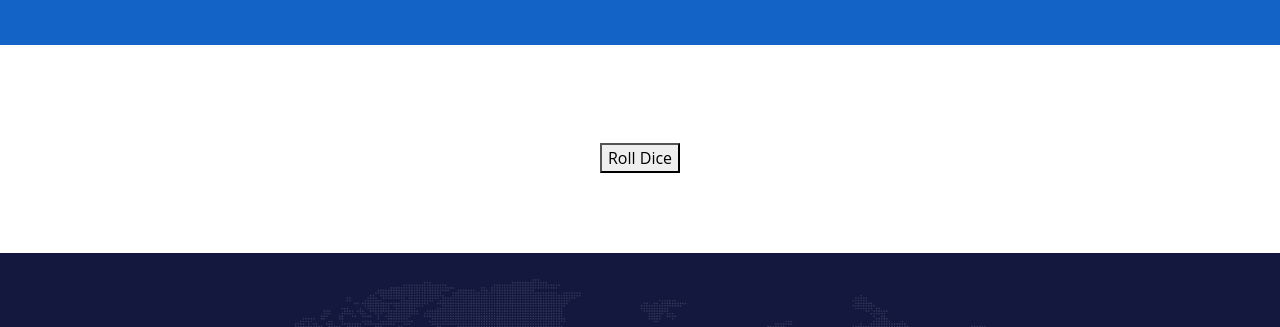
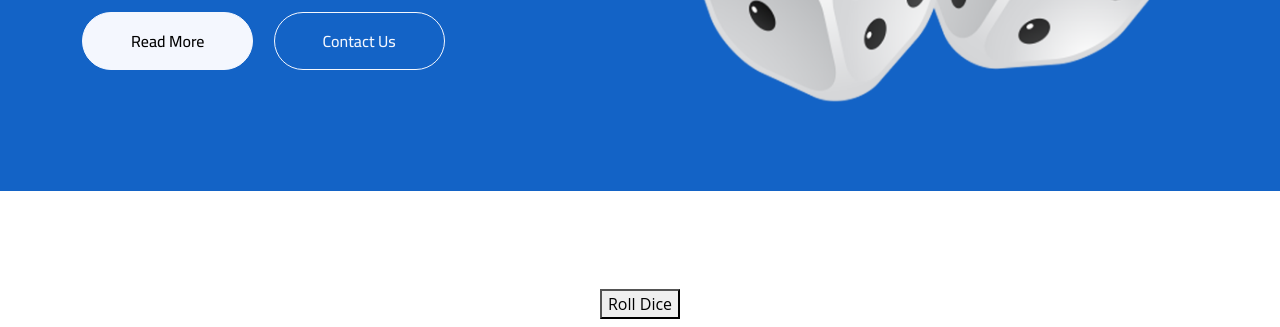
Before and after one commit to radoghr/dice, a plain HTML site: page index.html in a window 1280 px wide. Shown: the part 415-742 px from the top of the page. Drawn offline with nearby package versions, Linux system fonts and the light colour scheme; a script that the page names is missing; a web font is replaced by a local one.

Commit message:
Update index.html

```diff
--- a/index.html
+++ b/index.html
@@ -82,7 +82,7 @@
                     <a href="" class="btn btn-outline-light py-sm-3 px-sm-5 rounded-pill animated slideInRight">Contact Us</a>
                 </div>
                 <div class="col-lg-6 align-self-end text-center text-lg-end">
-                    <img class="img-fluid" src="img/hero-img.png" alt="">
+                    <img class="img-fluid" src="img/dice.png" alt="">
                 </div>
             </div>
         </div>
```
